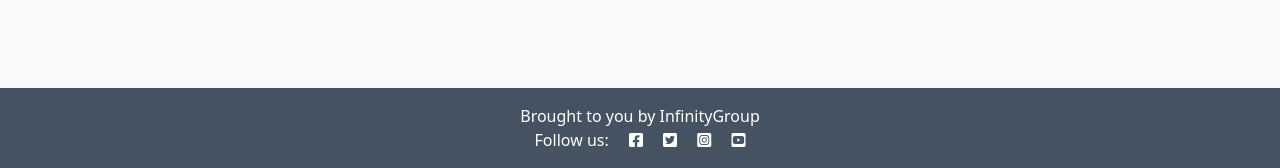
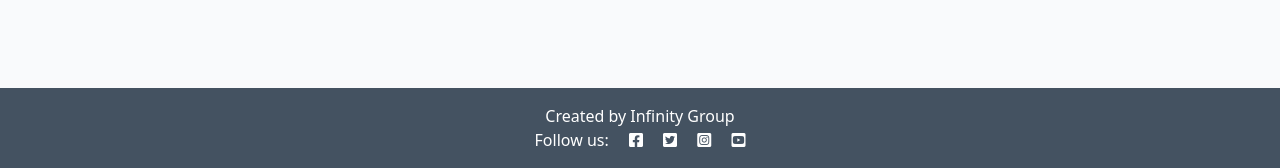
Before and after one commit to JoschanUK/library_management, a Django app: template main_page/templates/main_page/index.html in a window 1280 px wide. Shown: the part 632-800 px from the top of the page. Run offline with Django 4.2, Linux system fonts and the light colour scheme; the template is opened without the code that fills it, so the values that code supplies are empty; parts of the project's set-up code (start-up, migrations or seed data) failed here and were passed over.

Commit message:
Revert "Styling done to footer"
This reverts commit 6f2d115395a1b438be4d827e270525b3e82ebbc0.

```diff
--- a/main_page/templates/main_page/index.html
+++ b/main_page/templates/main_page/index.html
@@ -19,11 +19,11 @@
                 <div class="col-md-4">
                     <div class="card mb-4">
                         <div class="card-body">
-                            <!-- <div class="image-container">
+                            <div class="image-container">
                                 <div class="image-flash">
                                     <p class="author">Author: {{ post.author }}</p>
                                 </div>
-                            </div> -->
+                            </div>
                             <a href="#" class="post-link">
                                 <h2 class="card-title">{{ post.title }}</h2>
                             </a>
--- a/static/css/style.css
+++ b/static/css/style.css
@@ -32,6 +32,14 @@ body {
 
 .image-container {
     position: relative;
+}
+
+.image-flash {
+    position: absolute;
+    bottom: 5%;
+    min-width: 30%;
+    left: -2px;
+    background-color: #188181;
 }
 
 .scale {
@@ -86,7 +94,7 @@ body {
 
 .post-link:hover,
 .page-link {
-    color: red;
+    color: #E84610;
 }
 
 .post-title {
--- a/templates/base.html
+++ b/templates/base.html
@@ -62,11 +62,11 @@
 
     <!-- Footer -->
     <footer class="footer mt-auto py-3 dark-bg">
-        <p class="m-0 text-center text-white">Brought to you by InfinityGroup</p>
-        <p class="m-0 text-center text-white">Follow us: <a href="https://www.facebook.com/"><i class="fab fa-facebook-square ms-3 text-white"></i></a>
-            <a href="https://www.twitter.com/"><i class="fab fa-twitter-square ms-3 text-white"></i></a>
-            <a href="https://www.instagram.com/"><i class="fab fa-instagram-square ms-3 text-white"></i></a>
-            <a href="https://www.youtube.com/"><i class="fab fa-youtube-square ms-3 text-white"></i></a>
+        <p class="m-0 text-center text-white">Created by Infinity Group</p>
+        <p class="m-0 text-center text-white">Follow us: <i class="fab fa-facebook-square ms-3"></i>
+            <i class="fab fa-twitter-square ms-3"></i>
+            <i class="fab fa-instagram-square ms-3"></i>
+            <i class="fab fa-youtube-square ms-3"></i>
         </p>
     </footer>
 
```
